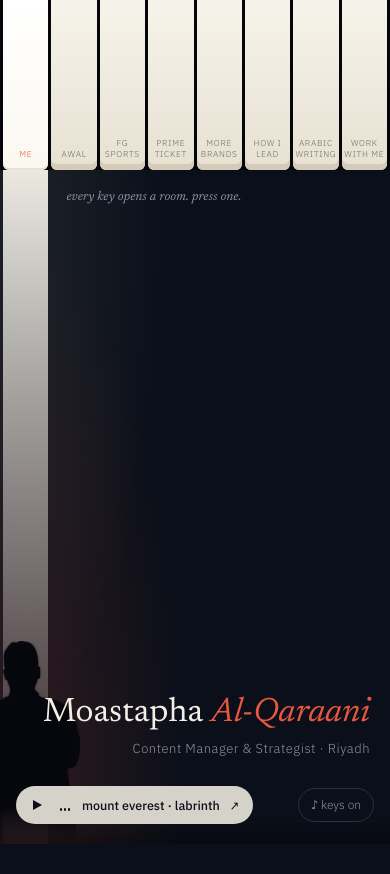
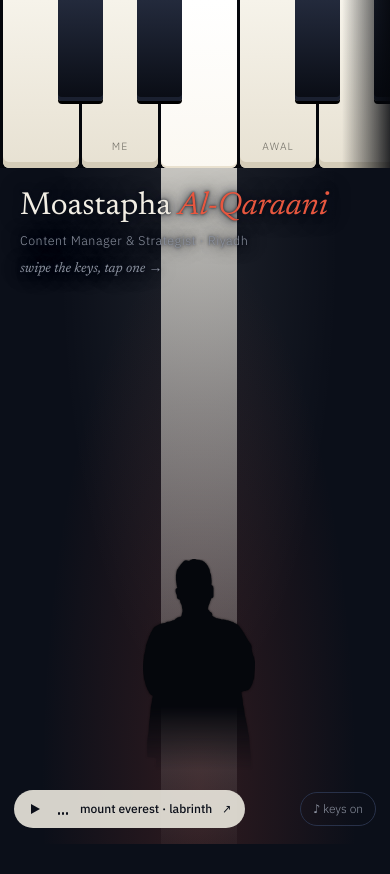
Before and after one commit to MOASTAPHA/MOASTAPHA.github.io, a plain HTML site: page keys/index.html in a window 390 px wide. Before the commit the page ends 846 px from the top, so only its background shows below. Drawn offline with Linux system fonts and the light colour scheme.

Commit message:
keys: rebuild the phone layout
Co-Authored-By: Claude Opus 5.5 <noreply@anthropic.com>

```diff
--- a/keys/index.html
+++ b/keys/index.html
@@ -76,6 +76,8 @@ button { font: inherit; color: inherit; background: none; border: 0; cursor: poi
 @keyframes eq { from { height: 2px; } to { height: 11px; } }
 .sound { font-size: 12px; color: var(--dim); border: 1px solid var(--hair); border-radius: 999px; padding: 7px 12px; }
 .sound:hover { color: var(--ink); border-color: var(--dim); }
+.fade { display: none; position: absolute; top: 0; right: 0; width: 48px; height: var(--keys-h); background: linear-gradient(90deg, transparent, rgba(4,6,11,.85)); pointer-events: none; z-index: 5; }
+.name .tip { display: none; margin-top: 10px; font-family: var(--display); font-style: italic; font-size: 14px; color: var(--dim); letter-spacing: 0; }
 #yt { position: absolute; width: 1px; height: 1px; left: -9999px; top: 0; }
 body.open .name { opacity: 0; }
 
@@ -152,24 +154,40 @@ body.open .panel { opacity: 1; pointer-events: auto; transform: none; }
 .portrait { width: 100%; max-height: 360px; object-fit: cover; object-position: center 20%; border-radius: 4px; margin-bottom: 20px; }
 
 @media (max-width: 720px) {
-  :root { --keys-h: 170px; }
-  .w { font-size: 8.5px; letter-spacing: .08em; padding-bottom: 10px; }
-  .w:not([data-id]) { display: none; }
-  .b { display: none; }
-  .name { right: 20px; bottom: 86px; }
-  .dock { left: 16px; right: 16px; bottom: 20px; justify-content: space-between; }
-  .prompt { font-size: 13px; }
-  .me { height: 24vh; }
-  .panel { left: 10px !important; right: 10px; width: auto; top: auto; height: 64%; bottom: 10px; }
-  .panel-inner { padding: 22px 20px 40px; }
+  :root { --keys-h: 168px; }
+  .keys { overflow-x: auto; overflow-y: hidden; scrollbar-width: none; -webkit-overflow-scrolling: touch; scroll-behavior: smooth; }
+  .keys::-webkit-scrollbar { display: none; }
+  .w { flex: 0 0 76px; font-size: 10.5px; letter-spacing: .1em; padding: 0 4px 14px; }
+  .fade { display: block; }
+  .name { left: 20px; right: 20px; top: calc(var(--keys-h) + 22px); bottom: auto; text-align: left; }
+  .name h1 { font-size: 32px; }
+  .name p { font-size: 12.5px; }
+  .name .tip { display: block; }
+  .prompt { display: none; }
+  .me { height: 25vh; bottom: 74px; }
+  .floor { display: none; }
+  .beam { opacity: .82; }
+  .name h1, .name p { text-shadow: 0 0 3px rgba(11,15,25,.95), 0 0 10px rgba(11,15,25,.95), 0 0 22px rgba(11,15,25,.8); }
+  .me { -webkit-mask-image: linear-gradient(#000 70%, transparent); mask-image: linear-gradient(#000 70%, transparent); }
+  .dock { left: 14px; right: 14px; bottom: 16px; justify-content: space-between; }
+  .pill { font-size: 12px; }
+  .whisper { left: 14px !important; right: 14px; max-width: none; }
+  .panel { left: 0 !important; right: 0; width: auto; top: auto; height: 82%; bottom: 0; border-radius: 16px 16px 0 0; border-bottom: 0; transform: translateY(30px); }
+  .panel-inner { padding: 18px 20px 48px; }
+  .panel-inner::before { content: ""; display: block; width: 42px; height: 4px; border-radius: 2px; background: var(--hair); margin: 0 auto 14px; }
+  .close { width: 40px; height: 40px; font-size: 20px; margin: -4px -6px 0 0; }
+  .panel h2 { font-size: 28px; }
+  .panel p, .panel ul { font-size: 15px; }
   .split, .touch, .stats { grid-template-columns: 1fr; }
   .snap { grid-template-columns: 1fr; }
+  .essay .ar { font-size: 16px; }
 }
 @media (prefers-reduced-motion: reduce) { .beam, .halo, .me, .prompt, .panel { transition: none; } .beam.drop { animation: none; } }
 </style>
 </head>
 <body>
 <div class="keys" id="keys" role="navigation" aria-label="Piano keys: each key opens a section"></div>
+<div class="fade" aria-hidden="true"></div>
 <div class="room" id="room">
   <div class="halo" id="halo"></div>
   <div class="beam" id="beam"></div>
@@ -177,7 +195,7 @@ body.open .panel { opacity: 1; pointer-events: auto; transform: none; }
   <div class="floor"></div>
   <div class="prompt" id="prompt">every key opens a room. press one.</div>
 </div>
-<div class="name"><h1>Moastapha <em>Al-Qaraani</em></h1><p>Content Manager &amp; Strategist · Riyadh</p></div>
+<div class="name"><h1>Moastapha <em>Al-Qaraani</em></h1><p>Content Manager &amp; Strategist · Riyadh</p><p class="tip">swipe the keys, tap one →</p></div>
 <div class="dock">
   <div class="pill" id="player">
     <button type="button" id="play" aria-label="Play Mount Everest by Labrinth"><svg id="ico" width="11" height="12" viewBox="0 0 11 12" aria-hidden="true"><path d="M1 1l9 5-9 5z" fill="currentColor"/></svg></button>
@@ -391,7 +409,7 @@ function placeBlacks() {
     if (i >= whites.length - 1 || !BLACK_AFTER[i % 7]) return;
     const r = w.getBoundingClientRect(), bw = r.width * .58;
     const b = document.createElement("button");
-    b.type = "button"; b.className = "b"; b.style.left = (r.right - kr.left + 1.5 - bw / 2) + "px"; b.style.width = bw + "px";
+    b.type = "button"; b.className = "b"; b.style.left = (r.right - kr.left + keysEl.scrollLeft + 1.5 - bw / 2) + "px"; b.style.width = bw + "px";
     b.dataset.semi = semiOfWhite(i) + 1;
     const e = ESSAYS[essayIdx++ % ESSAYS.length]; b.dataset.essay = essayIdx - 1;
     b.setAttribute("aria-label", "Essay: " + e[0]);
@@ -423,7 +441,7 @@ soundBtn.addEventListener("click", () => { soundOn = !soundOn; soundBtn.textCont
 // ---------- beam, me, panel ----------
 const beam = document.getElementById("beam"), halo = document.getElementById("halo"), me = document.getElementById("me"), prompt = document.getElementById("prompt");
 const panel = document.getElementById("panel"), content = document.getElementById("content"), whisper = document.getElementById("whisper");
-let litIndex = innerWidth <= 720 ? 1 : 6, current = null;
+let litIndex = innerWidth <= 720 ? 2 : 6, current = null;
 function lightKey(i, animate) {
   litIndex = i;
   whites.forEach((w, j) => w.classList.toggle("lit", j === i));
@@ -447,6 +465,7 @@ function placePanel(x, w) {
 function open(id, fromHash) {
   if (!S[id]) return;
   const i = whites.findIndex((w) => w.dataset.id === id);
+  if (innerWidth <= 720) { const r = whites[i].getBoundingClientRect(); if (r.left < 0 || r.right > innerWidth) keysEl.scrollLeft += r.left - innerWidth / 2 + r.width / 2; }
   const { x, w } = lightKey(i, true);
   current = id; content.innerHTML = S[id].html; panel.scrollTop = 0;
   placePanel(x, w);
@@ -499,6 +518,15 @@ playBtn.addEventListener("click", () => {
   const st = yt.getPlayerState(); if (st === 1 || st === 3) yt.pauseVideo(); else yt.playVideo();
 });
 
+// keep the beam under its key while the keys scroll (phones)
+let st;
+keysEl.addEventListener("scroll", () => {
+  [beam, halo, me].forEach((el) => (el.style.transition = "none"));
+  lightKey(litIndex, false);
+  clearTimeout(st); st = setTimeout(() => [beam, halo, me].forEach((el) => (el.style.transition = "")), 120);
+  if (!whisper.hidden) hideWhisper();
+}, { passive: true });
+
 // ---------- layout ----------
 function layout() {
   placeBlacks();
```
Also changed, not shown: 1 other file.
